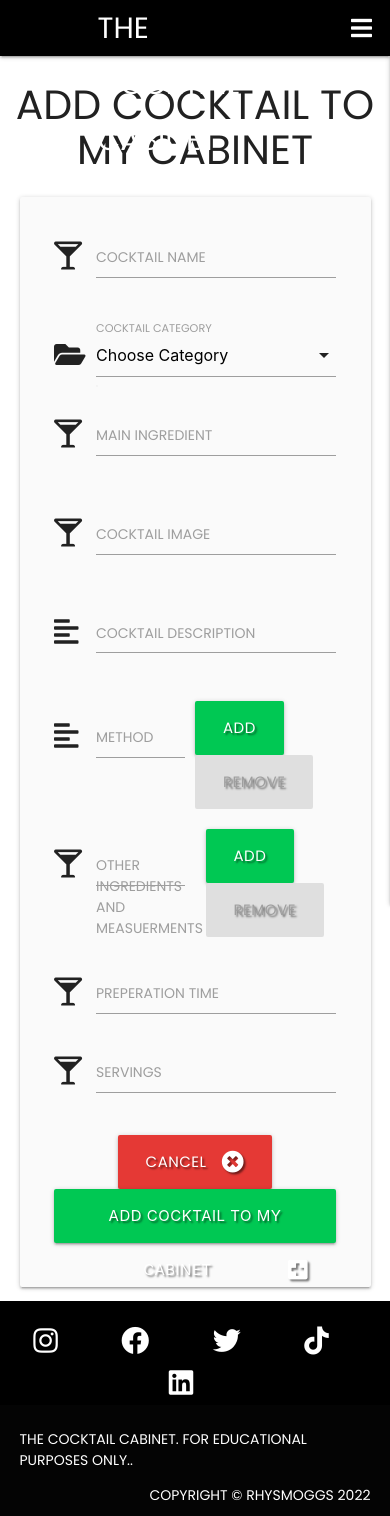
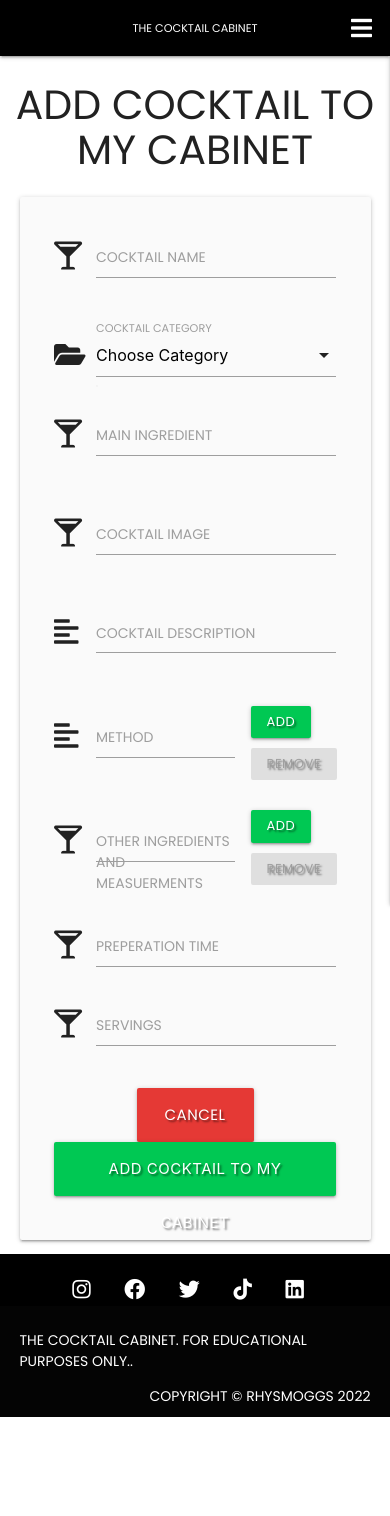
Before and after one commit to rhysmoggs/ms3-final-cocktails, a Flask app: page /add_cocktail in a window 390 px wide. After the commit the page ends 1417 px from the top, so only its background shows below. Run offline with Flask 2, Linux system fonts and the light colour scheme; the visitor is signed in with stand-in values (Sample User, id 1); data that the repository does not hold is empty; some libraries are stand-ins or nearby versions.

Commit message:
Add media queries to style.css

```diff
--- a/cocktails/static/css/style.css
+++ b/cocktails/static/css/style.css
@@ -89,7 +89,7 @@ nav ul a:hover {
 }
 
 /* Place text in the middle of the image */
-.hero-text {
+.hero-text, .bar-text, .category-text, .profile-text, .error-text {
     text-align: center;
     position: absolute;
     top: 50%;
@@ -98,17 +98,8 @@ nav ul a:hover {
     color: white;
 }
 
-.hero-text h1 {
+.hero-text h1, .bar-text h1, .category-text h1, .profile-text h1, .error-text h1 {
     font-size: 5rem;
-}
-
-.bar-text, .category-text, .profile-text, .error-text {
-    text-align: center;
-    position: absolute;
-    top: 50%;
-    left: 50%;
-    transform: translate(-50%, -50%);
-    color: white;
 }
 
 main {
@@ -135,6 +126,10 @@ main {
 .collapsible-header .col strong {
     margin: 5px;
     line-height: 42px;
+}
+
+#search-container {
+    width: 100%;
 }
 
 
@@ -238,3 +233,67 @@ footer {
     letter-spacing: 2rem;
     font-size: 2rem;
 }
+
+
+
+/* media queries */
+
+@media only screen and (max-width: 992px){
+    .pagination {
+        width: 20%;
+    }
+    nav .brand-logo {
+        font-size: 2rem;
+    }
+}
+
+@media only screen and (max-width: 643px){
+    nav .brand-logo {
+        font-size: 1.2rem;
+    }
+    .carousel .carousel-item {
+        width: 150px;
+    }
+    .socials {
+        letter-spacing: 1.4rem;
+    }
+    .house-section li img {
+        width: 250px;
+        height: 250px;
+    }
+    .profile-text .btn-large {
+        font-size: 0.9rem;
+    }
+}
+
+@media only screen and (max-width: 486px){
+    .pagination {
+        width: 30%;
+    }
+    .hero-text h1, .bar-text h1, .category-text h1, .profile-text h1, .error-text h1 {
+        font-size: 4rem;
+    }
+    .profile-text .btn-large, .category-text .btn-large {
+        font-size: 0.7rem;
+    }
+}
+
+@media only screen and (max-width: 400px){
+    nav .brand-logo {
+        font-size: 0.8rem;
+    }
+    .carousel .carousel-item {
+        width: 125px;
+    }
+    .socials {
+        letter-spacing: 1rem;
+        font-size: 1.5rem;
+    }
+    .house-section li img {
+        width: 225px;
+        height: 225px;
+    }
+    .category-text h1 {
+        font-size: 3rem;
+    }
+}
--- a/cocktails/templates/add_cocktail.html
+++ b/cocktails/templates/add_cocktail.html
@@ -55,28 +55,28 @@
             </div>
             <!-- method -->
             <div class="row">
-                <div id="new-method" class="input-field col s6">
+                <div id="new-method" class="input-field col s8">
                     <i class="fas fa-align-left prefix tooltipped" data-position="bottom"
                         data-tooltip="Explain the Method with each step. We will auto-number your steps. Click the Add/Remove buttons opposite to add/remove steps"></i>
                     <input id="method" name="method" minlength="5" maxlength="75" class="remove-meth validate" type="text" required>
                     <label for="method">Method</label>
                 </div>
-                <a id="add-meth-btn" class="btn-large green accent-4 text-shadow">Add</a>
-                <a id="remove-meth-btn" class="btn-large red darken-1 text-shadow">Remove</a>
+                <a id="add-meth-btn" class="btn-small green accent-4 text-shadow">Add</a>
+                <a id="remove-meth-btn" class="btn-small red darken-1 text-shadow">Remove</a>
             </div>
             <!-- other ingredient -->
             <div class="row">
-                <div id="new-input" class="input-field col s6">
+                <div id="new-input" class="input-field col s8">
                     <i class="fas fa-glass-martini-alt prefix tooltipped" data-position="bottom"
                         data-tooltip="Add your other ingredients and measurements. Click the Add/Remove buttons opposite to add/remove other ingredients"></i>
                     <input id="other_ingredient" name="other_ingredient" minlength="2" maxlength="20"
                         type="text" class="js-remove-test validate" required>
                     <label for="other_ingredient">Other Ingredients and Measuerments</label>
                 </div>
-                <div class="col s6">
-                    <a id="add-other-btn" class="btn-large green accent-4 text-shadow">Add</a>
-                    <a id="remove-other-btn" class="btn-large red darken-1 text-shadow">Remove</a>
-                </div>
+                <!-- <div class="col s2"> -->
+                    <a id="add-other-btn" class="btn-small green accent-4 text-shadow">Add</a>
+                    <a id="remove-other-btn" class="btn-small red darken-1 text-shadow">Remove</a>
+                <!-- </div> -->
             </div>
             <div class="row">
                 <!-- preperation time -->
@@ -98,11 +98,11 @@
                 <div class="col s12 center-align">
                     <!-- cancel button -->
                     <a href="{{ url_for('profile', username=session['user']) }}" class="btn-large red darken-1 text-shadow">
-                        Cancel <i class="fas fa-times-circle right"></i>
+                        Cancel <i class="fas fa-times-circle right hide-on-med-and-down"></i>
                     </a>
                     <!-- submit button -->
-                    <button type="submit" class="btn-large green accent-4 text-shadow">
-                        Add Cocktail to My Cabinet<i class="fas fa-plus-square right"></i>
+                    <button type="submit" class="btn-large green accent-4 text-shadow ">
+                        Add Cocktail to My Cabinet<i class="fas fa-plus-square right hide-on-med-and-down"></i>
                     </button>
                 </div>
             </div>
--- a/cocktails/templates/all_cocktails.html
+++ b/cocktails/templates/all_cocktails.html
@@ -10,17 +10,17 @@
 </div>
 
 <main class="container">
-    <div class="row">
+    <div id="search-container" class="row">
     <!-- <div class="row card-panel grey lighten-5"> -->
         <form action="{{ url_for('search') }}" method="GET" class="col s12">
         <!-- <form action="{{ url_for('search') }}" method="POST" class="col s12"> -->
             <div class="row valign-wrapper center-align">
-                <div class="input-field col s12 m8">
+                <div class="input-field col s8 m7 l8">
                     <i class="fas fa-search prefix"></i>
                     <input type="text" name="query" id="query" minlength="3" minlength="20" class="validate" required>
                     <label for="query">cocktail name, alcohol, ingredients</label>
                 </div>
-                <div class="col s12 m4">
+                <div class="col s4 m5 l4">
                     <a href="{{ url_for('all_cocktails') }}" class="btn red darken-1 text-shadow">Reset</a>
                     <button type="submit" class="btn green accent-4 text-shadow">
                         <i class="fas fa-search left"></i> Search
--- a/cocktails/templates/categories.html
+++ b/cocktails/templates/categories.html
@@ -7,7 +7,7 @@
         <h1 class="center-align">Cocktail Categories</h1>
         <!-- <h6>Manage your current Cocktail Categories or Add a New Cocktail Category</h6> -->
         <a href="{{ url_for('add_category') }}" class="btn-large green accent-4 text-shadow">
-            Add Cocktail Category <i class="fas fa-plus-square right"></i>
+            Add Cocktail Category <i class="fas fa-plus-square right hide-on-med-and-down"></i>
         </a>
     </div>
 </div>
--- a/cocktails/templates/profile.html
+++ b/cocktails/templates/profile.html
@@ -6,7 +6,7 @@
     <div class="profile-text">
         <h1>{{ username }}'s Cabinet</h1>
         <a href="{{ url_for('add_cocktail') }}" class="btn-large green accent-4 text-shadow">
-            Add Cocktail to My Cabinet <i class="fas fa-plus-square right"></i>
+            Add Cocktail to My Cabinet <i class="fas fa-plus-square right hide-on-med-and-down"></i>
         </a>
     </div>
 </div>
```
Also changed, not shown: cocktails/templates/edit_cocktail.html (+12 -12 lines), README.md, cocktails/documentation/data-schema.png (added).
